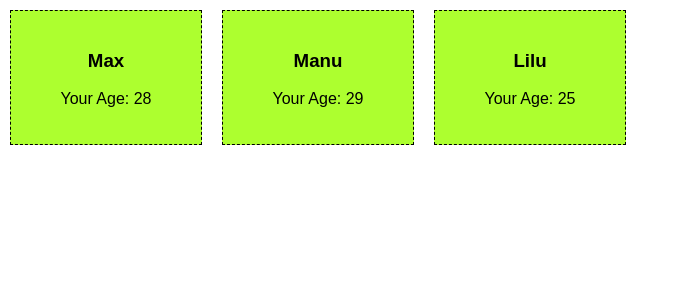
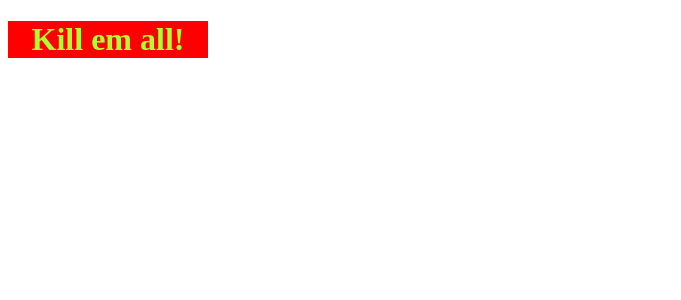
Before and after one commit to choco1911/lewagon_airbnb, a React (Create React App) app: page / in a window 1280 px wide. Shown: the top 300 px of the page, without its empty margins (0-681 px from the left). Built offline with nearby package versions, Linux system fonts and the light colour scheme.

Commit message:
using React.createElement

```diff
--- /dev/null
+++ b/src/App.js
@@ -0,0 +1,10 @@
+import React, {Component} from 'react'
+
+class App extends Component {
+    render () {
+        return React.createElement('div', {className: 'App', style: {backgroundColor: 'red', width: '200px', textAlign: 'center'}},
+            React.createElement('h1', {style: {color: 'greenyellow'}}, 'Kill em all!'))
+    }
+}
+
+export default App
--- a/src/index.js
+++ b/src/index.js
@@ -1,6 +1,5 @@
 import React from 'react';
 import ReactDOM from 'react-dom';
-import './index.css';
-import {app} from './person';
+import App from './App';
 
-ReactDOM.render(app, document.getElementById('rapp'));
+ReactDOM.render(<App />, document.getElementById('rapp'));
```
